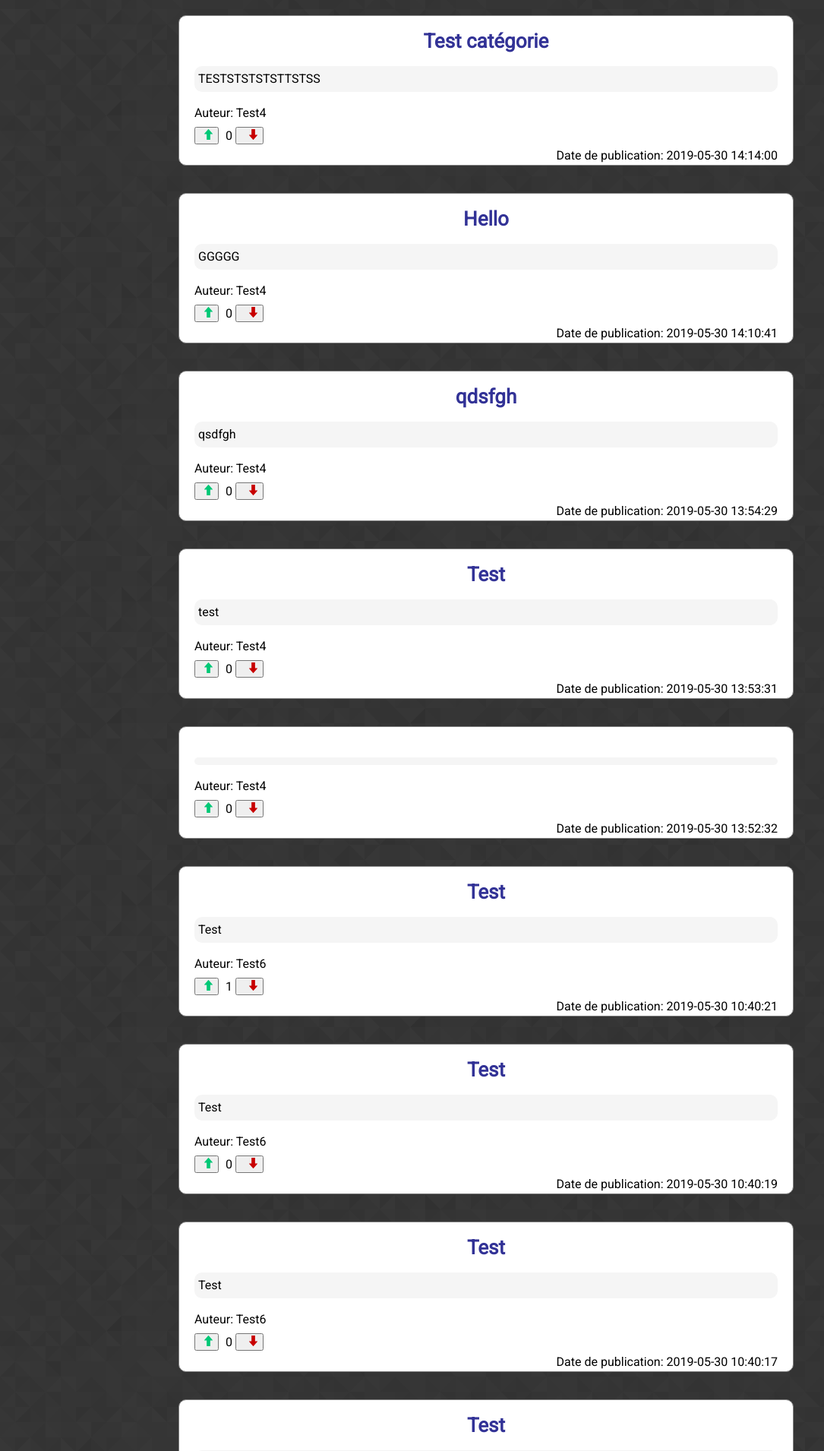
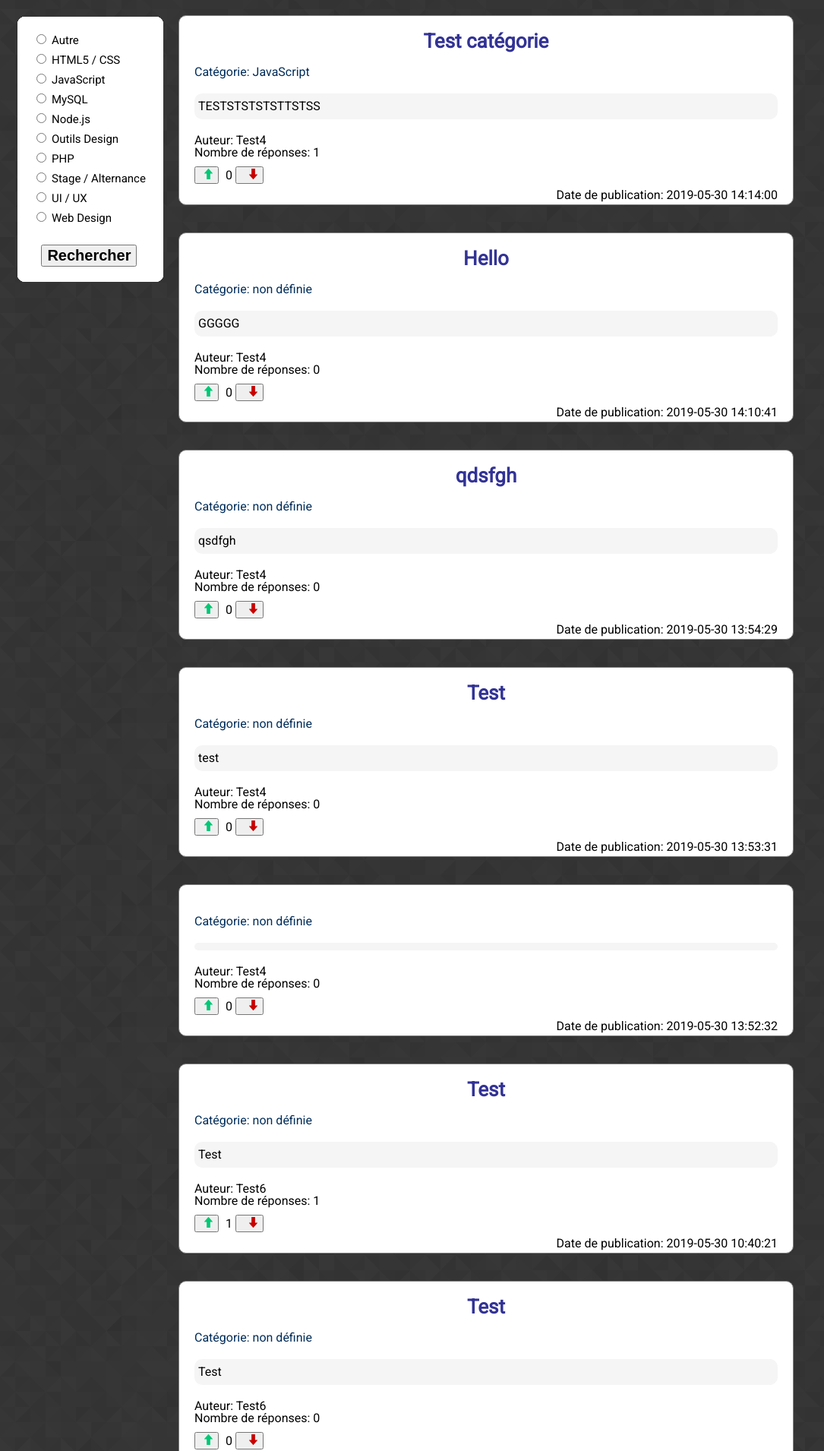
Before and after one commit to InSecker/afterclass, a PHP site: page /home.php in a window 1280 px wide. Shown: the part 68-1978 px from the top of the page at 76% size, without its empty margins (0-1085 px from the left). Run offline with PHP 8.4, Linux system fonts and the light colour scheme; a user stored in the database is signed in; data comes from the database, SQL or seed files in the repository; both versions use the stored data as it was after the commit.

Commit message:
add categories andmany fixes

```diff
--- a/accountCreation.php
+++ b/accountCreation.php
@@ -16,7 +16,7 @@ include  'assets/inc/header.php';
 
 <div class="connexion__container">
 <?php $user->message->showAlert(); ?>
-	<img class= "connexion__logo" src="assets/images/logo.png" alt="logo">
+	<img class="connexion__logo" src="assets/images/logo.svg" alt="logo">
 
 	<form class="connexion__form"action="accountCreation.php" method="post">
 
--- a/assets/config/bootstrap.php
+++ b/assets/config/bootstrap.php
@@ -13,13 +13,13 @@ require __DIR__ . '/classes/post_object.php';
 require __DIR__ . '/classes/alert.php';
 require __DIR__ . '/classes/comments.php';
 require __DIR__ . '/classes/vote.php';
-require __DIR__ . '/classes/fire.php';
+require __DIR__ . '/classes/tags.php';
 
 $user = new User();
 $post = new Post();
 $alert = new Alert();
 $comments = new Comments();
 $vote = new Vote();
-$fire = new Fire();
+$tags = new Tag();
 
 session_start();
--- a/assets/config/classes/comments.php
+++ b/assets/config/classes/comments.php
@@ -53,5 +53,8 @@ class Comments {
 
     }
 
-
+		public function count(PDO $con, $id) {
+			$req = $con->query('SELECT COUNT(*) FROM comments WHERE (post_id="' . $id .'")');
+			return $req->fetch(PDO::FETCH_ASSOC)['COUNT(*)'];
+		}
 }
--- a/assets/config/classes/fire.php
+++ /dev/null
@@ -1,20 +0,0 @@
-<?php
-/**
- * Created by PhpStorm.
- * User: teddyboirin
- * Date: 29/05/2019
- * Time: 12:32
- */
-
-class fire
-{
-    public function __construct()
-    {
-        $this->message = new Post();
-    }
-
-   function see() {
-
-   }
-
-}
--- a/assets/config/classes/post_object.php
+++ b/assets/config/classes/post_object.php
@@ -14,25 +14,25 @@ class Post
         $title = $_POST['title'];
         $content = $_POST['content'];
         $author = $_SESSION['user']['username'];
-        $fire = 0;
+        $tagID = $_POST['tags'];
         if (empty($titre) and empty($content) and empty($author)) {
 
             $this->message->createAlert("Veuillez remplir tout les champs", 'red');
 
         } else {
             $req = $con->prepare('
-				INSERT INTO posts (title, content, author, fire)
+				INSERT INTO posts (title, content, author, tag)
 				VALUES (
 						 :title,
 						 :content,
 						 :author,
-						 :fire
+				     :tag
 				)
 			');
             $req->bindParam(':title', $title);
             $req->bindParam(':content', $content);
             $req->bindParam(':author', $author);
-            $req->bindParam(':fire', $fire);
+						$req->bindParam(':tag', $tagID);
             $req->execute();
             $this->message->createAlert("Message envoyé", 'green');
         }
@@ -40,8 +40,13 @@ class Post
 
     function getAll(PDO $con)
     {
-        $req = $con->query('SELECT * FROM posts ORDER BY date DESC');
-        return $req->fetchAll(PDO::FETCH_ASSOC);
+    	if (isset($_GET['tags'])) {
+    		$tag= $_GET['tags'];
+				$req = $con->query('SELECT * FROM posts WHERE tag="'. $tag. '" ORDER BY date DESC');
+			} else {
+				$req = $con->query('SELECT * FROM posts ORDER BY date DESC');
+			}
+    	return $req->fetchAll(PDO::FETCH_ASSOC);
     }
 
     public function getOne(PDO $con, $id)  {
@@ -55,9 +60,10 @@ class Post
 			$author = $_SESSION['user']['username'];
 			if (empty($titre) and empty($content) and empty($author)) {
 
-                $this->message->createAlert("Veuillez remplir tout les champs", 'red');
+				$this->message->createAlert("Veuillez remplir tout les champs", 'red');
 
-            } else {
+			} else {
+
 				$req = $con->prepare('
 					UPDATE posts
 					SET title = :title,
@@ -66,22 +72,17 @@ class Post
 				$req->bindParam(':title', $title);
 				$req->bindParam(':content', $content);
 				$req->execute();
+
+				$this->message->createAlert("Message modifié", 'green');
 			}
     }
 
 
-    function deletePost(PDO $con)
+    function deletePost(PDO $con, $id)
     {
+    	$req = $con->query('DELETE FROM posts where id='.$id);
+			$req->execute();
 
-       if(isset($_GET['id'])) {
-           $req = $con->query('DELETE FROM posts where id='.$_GET['id']);
-
-       }
-
-    }
-
-    function addFire() {
-        $post->update($pdo, intval($_GET['id']));
-        $currentPost = $post->getOne($pdo, $_GET['id']);
+			header('Location: home.php');
     }
 }
--- /dev/null
+++ b/assets/config/classes/tags.php
@@ -0,0 +1,17 @@
+<?php
+
+class Tag {
+	public function getAll(PDO $con) {
+		$req = $con->query('SELECT * FROM tags  ORDER BY label ASC');
+		return $req->fetchAll(PDO::FETCH_ASSOC);
+	}
+
+	public function getOne(PDO $con, $id)  {
+		if ($id) {
+			$req =  $con->query('SELECT * FROM tags WHERE id=' . $id);
+			return $req->fetch(PDO::FETCH_ASSOC)['label'];
+		} else {
+			return 'non définie';
+		}
+	}
+}
--- a/assets/config/classes/user_object.php
+++ b/assets/config/classes/user_object.php
@@ -16,7 +16,7 @@ class User {
 		if (strpos($email, '@hetic.net') === false || empty($_POST['email'])) {
 
 			echo 'Entrez une adresse mail HETIC';
-			$this->message->createAlert('test', 'red');
+			$this->message->createAlert('Il vous faut une adresse mail HETIC pour vous connecter', 'red');
 
 
 		}	else if ($this::mailIsUsed($con, $email)) {
--- a/assets/css/main.css
+++ b/assets/css/main.css
@@ -13,6 +13,24 @@
 :root {
   --orange: #FF8B1E;
   --blue: #002D5A;
+}
+
+.categories {
+  position: fixed;
+  background: white;
+  top: 90px;
+  left: 1.8vw;
+  width: 15vw;
+  border-radius: 10px;
+}
+
+.noCat {
+  background: white;
+  padding: 30px;
+  width: 50vw;
+  text-align: center;
+  margin: 200px auto;
+  border-radius: 20px;
 }
 
 header {
@@ -75,7 +93,7 @@ a {
   line-height: 1.5;
   background: rgb(245,245,245);
   padding: 5px;
-  margin-bottom: 20px;
+  margin: 20px 0;
   border-radius: 10px;
 }
 
@@ -85,6 +103,30 @@ a {
 
 .postDate {
   float: right;
+}
+
+.categoriesForm {
+  padding: 20px;
+  text-align: center;
+}
+
+.tagSort {
+  text-align: left;
+}
+
+.labelTagSort {
+  margin-bottom: 10px;
+  font-size: 15px;
+}
+
+.inputTagSort {
+  margin-bottom: 10px;
+}
+
+.tagSubmit {
+  margin-top: 20px;
+  font-size: 20px;
+  font-weight: bold;
 }
 
 body {
@@ -107,7 +149,7 @@ body {
 }
 
 .connexion__logo {
-  width: 430px;
+  width: 200px;
 }
 
 .connexion__form {
@@ -196,8 +238,7 @@ body {
   justify-content: center;
 }
 .alert {
-  height: 50px;
-  width: 300px;
+  padding: 20px;
   border-radius: 50px;
   display: flex;
   justify-content: center;
--- a/assets/inc/header.php
+++ b/assets/inc/header.php
@@ -6,7 +6,7 @@
   <meta name="viewport" content="width=device-width, initial-scale=1, shrink-to-fit=no">
 
   <!-- Bootstrap CSS -->
-  <link rel="stylesheet" href="assets/css/main.css">
+  <link rel="stylesheet" href="assets/css/main.css?<?php echo time(); ?>">
   <link href="https://fonts.googleapis.com/css?family=Roboto&display=swap" rel="stylesheet">
 
   <title><?= $page_title; ?></title>
--- a/home.php
+++ b/home.php
@@ -9,12 +9,14 @@ if(isset($_POST['send'])) {
 	$post->addPost($pdo);
 }
 
+if (isset($_GET['tags']) && $_GET['tags'] == '') {
+  header('Location: home.php');
+}
+
 include 'assets/inc/header.php';
 ?>
 
 <?php
-
-$post->deletePost($pdo);
 
 if(isset($_SESSION['message'])) {?>
     <div class="container_alert">
@@ -31,12 +33,35 @@ if (isset($_GET['voteDown'])) {
 	$vote->down($pdo, $_GET['idVote'], 'post');
 }
 
+$checker = false;
+
 foreach ($post->getALL($pdo) as $post): ?>
+
+  <?php $checker = true; ?>
+
+  <div class="categories">
+    <form class="categoriesForm" action="home.php" method="get">
+
+      <div class="tagSort">
+				<?php foreach($tags->getAll($pdo) as $tag): ?>
+          <input class="inputTagSort" type="radio" id="tag<?= $tag['id'] ?>"
+                 name="tags" value="<?= $tag['id'] ?>" required>
+          <label class="labelTagSort" for="tag<?= $tag['id'] ?>"><?= $tag['label'] ?></label>
+          <br>
+				<?php endforeach; ?>
+      </div>
+
+      <input class="tagSubmit" type="submit" value="Rechercher">
+
+    </form>
+  </div>
 
   <article  class="post">
     <a href='post.php?id=<?=$post["id"]?>'> <h2 class="postTitle"> <?= $post['title']?> </h2> </a>
+    <a href="home.php?tags=<?= $post['tag']?>"><h3>Catégorie: <?= $tags->getOne($pdo, $post['tag']); ?></h3></a>
     <p class="postContent"><?= htmlentities($post['content']) ?></p>
       <h3 class="postAuthor" >Auteur: <?= $post['author'] ?></h3>
+      <h3>Nombre de réponses: <?= $comments->count($pdo, $post['id']) ?></h3>
       <div class="likes-container">
 
           <div class="likes">
@@ -58,4 +83,16 @@ foreach ($post->getALL($pdo) as $post): ?>
 
 <?php  endforeach;
 
+if (!$checker): ?>
+
+<article class="noCat">
+
+  <a href="home.php">Aucun question dans cette catégorie. Cliquer pour revenir.</a>
+
+</article>
+
+
+<?php endif;
+
+
 include 'assets/inc/footer.php';
```
Also changed, not shown: dbb.sql (+93 -33 lines), post.php (+105 -58 lines), 1 other file.
